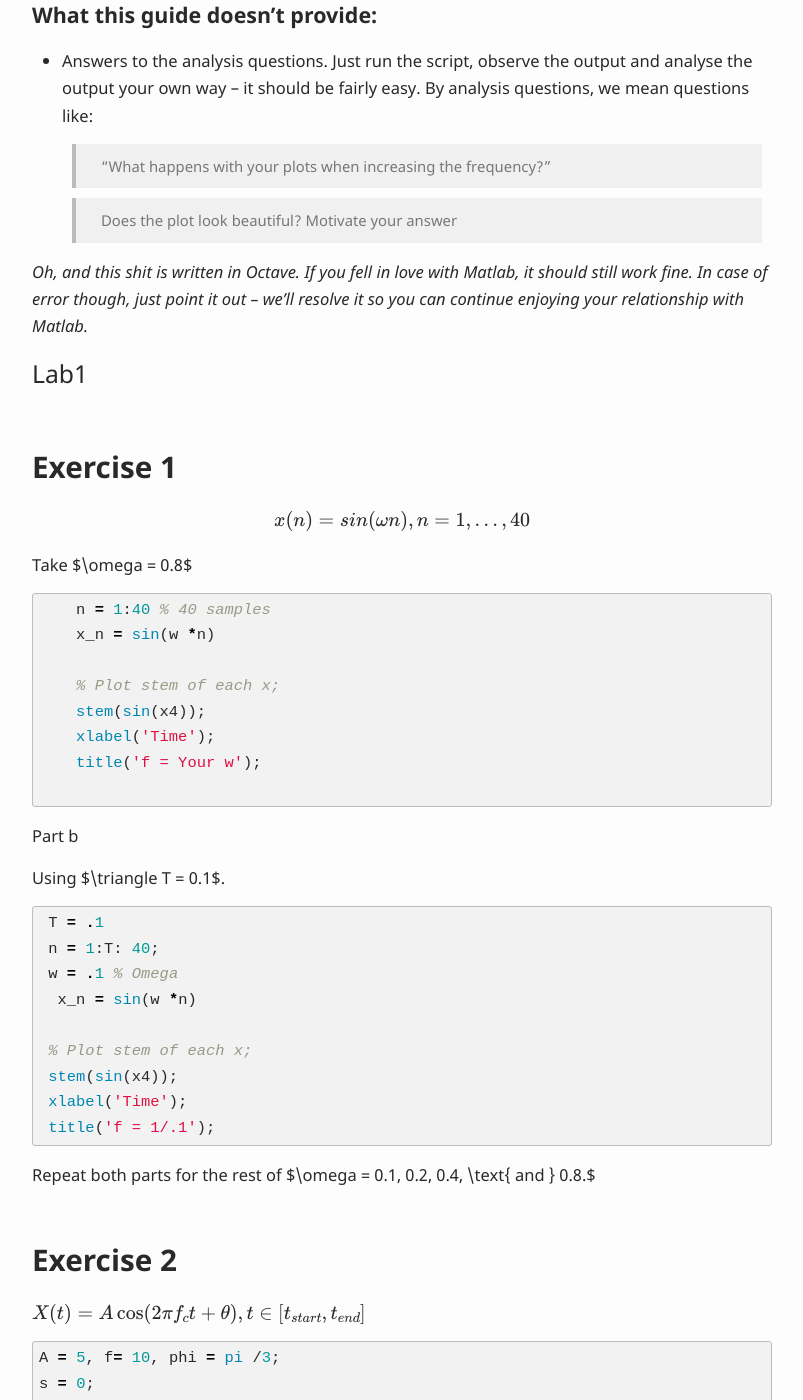
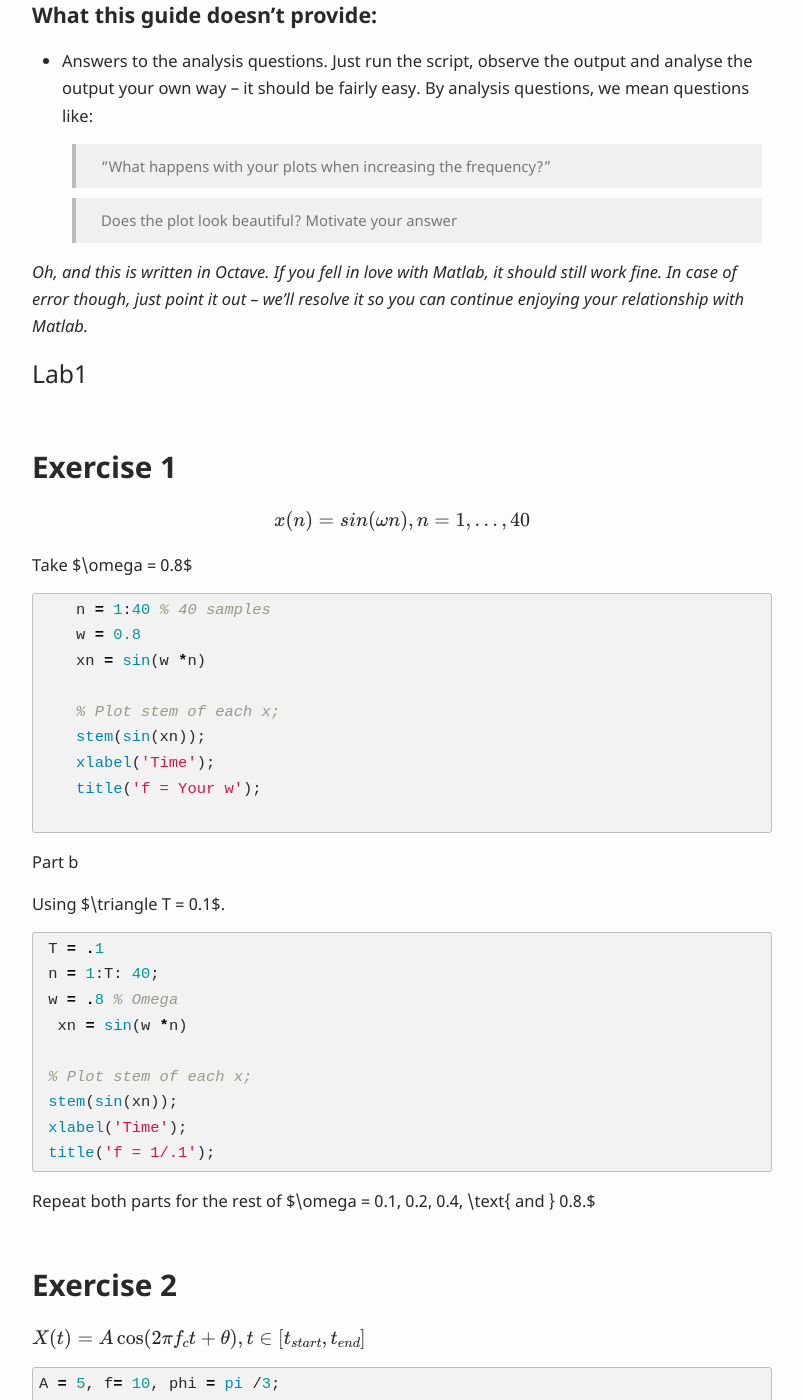
Before and after one commit to mugoh/log, a Jekyll site: the page built from misc/_school-work/dsplab.md, in a window 1280 px wide and 1400 px high, scrolled down 1026 px. Shown: the whole window, without its empty margins (238-1041 px from the left). Built offline with Jekyll 4.4.1, drawn with Linux system fonts in a browser that asks for light colours; formulas are drawn with MathJax 3; comment, search, counter and statistics services are not loaded; some of the changed text lies outside the part shown.

Commit message:
update freq points

````diff
--- a/misc/_school-work/dsplab.md
+++ b/misc/_school-work/dsplab.md
@@ -25,7 +25,7 @@ You can access the said lab manual from [ here ]({{'assets/temp/ETI_2505_Labwork
 
     > Does the plot look beautiful? Motivate your answer
 
-_Oh, and this shit is written in Octave. If you fell in love with Matlab, it should still work fine. In case of error though, just point it out -- we'll resolve it so you can continue enjoying your relationship with Matlab._
+_Oh, and this is written in Octave. If you fell in love with Matlab, it should still work fine. In case of error though, just point it out -- we'll resolve it so you can continue enjoying your relationship with Matlab._
 
 
 # Lab1
@@ -38,10 +38,11 @@ $$
 Take $\omega = 0.8$
 ```matlab
     n = 1:40 % 40 samples
-    x_n = sin(w *n)
+    w = 0.8
+    xn = sin(w *n)
 
     % Plot stem of each x;
-    stem(sin(x4));
+    stem(sin(xn));
     xlabel('Time');
     title('f = Your w');
 
@@ -53,11 +54,11 @@ Using $\triangle T = 0.1$.
 ```matlab
  T = .1
  n = 1:T: 40;
- w = .1 % Omega
-  x_n = sin(w *n)
+ w = .8 % Omega
+  xn = sin(w *n)
 
  % Plot stem of each x;
- stem(sin(x4));
+ stem(sin(xn));
  xlabel('Time');
  title('f = 1/.1');
 ```
````
Also changed, not shown: other parts of misc/_school-work/dsplab.md (+2 -1 lines).
